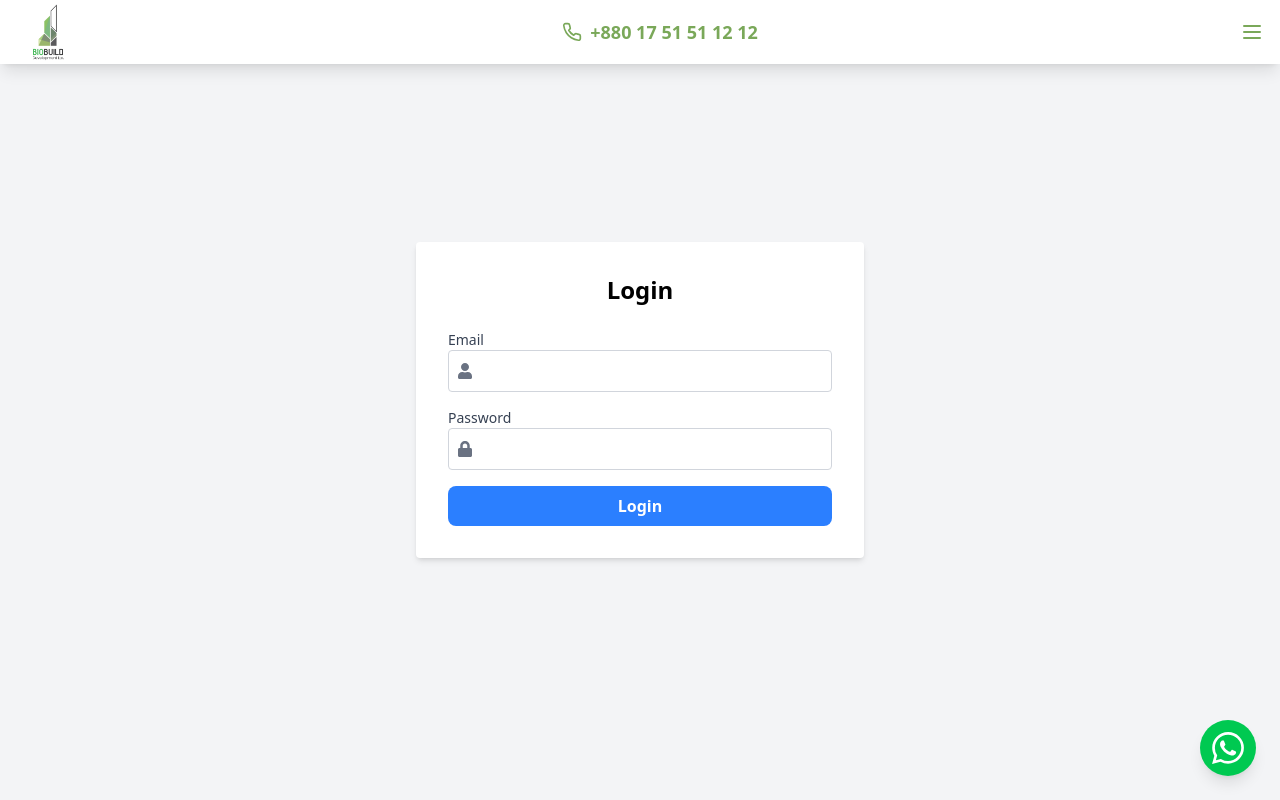
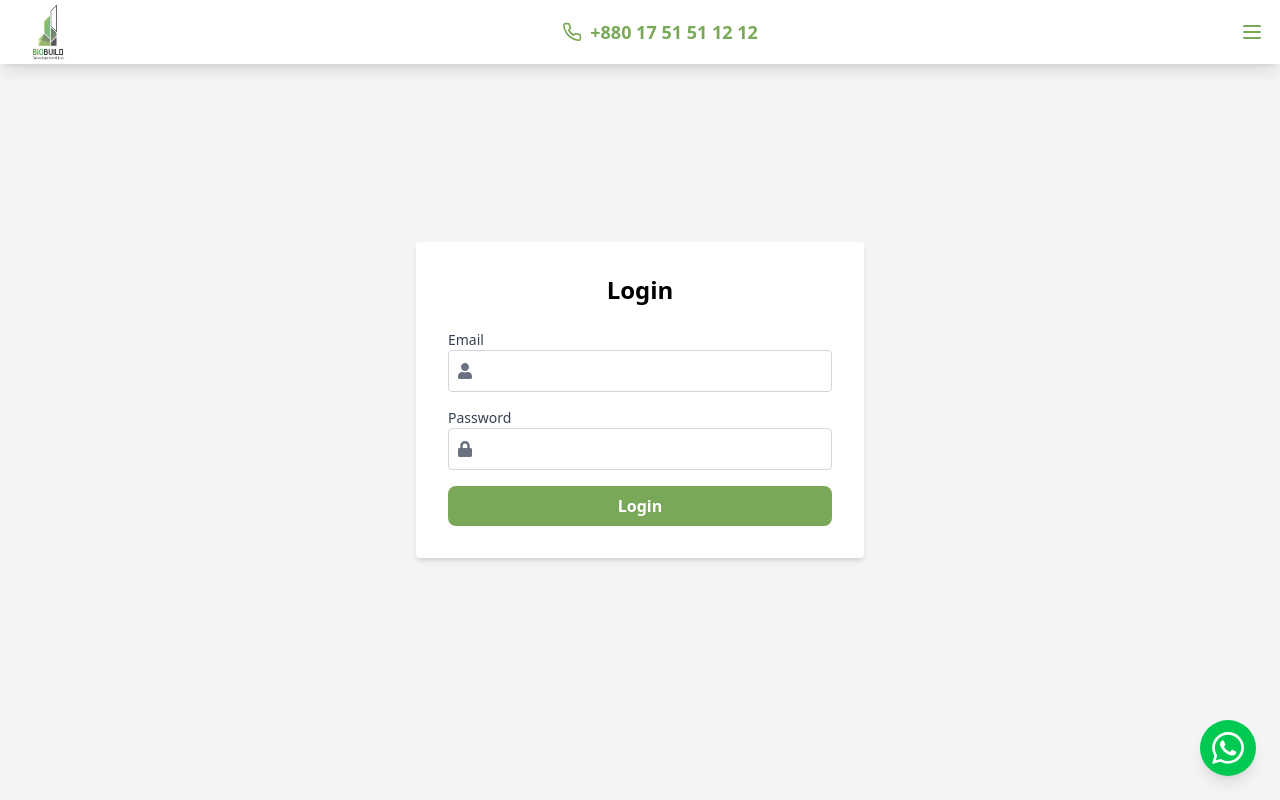
Before and after one commit to KaziSoft/biodev, a Next.js app: page /login in a window 1280 px wide. Shown: the top 800 px of the page. Built offline with nearby package versions, Linux system fonts and the light colour scheme.

Commit message:
Login button color change

```diff
--- a/app/components/Login.tsx
+++ b/app/components/Login.tsx
@@ -115,7 +115,7 @@ const LoginPage = () => {
           </div>
           <button
             type="submit"
-            className="w-full bg-blue-500 hover:bg-blue-600 text-white font-semibold py-2 px-4 rounded-lg"
+            className="w-full bg-[#7AA859] hover:bg-green-700 text-white font-semibold py-2 px-4 rounded-lg"
           >
             Login
           </button>
```
